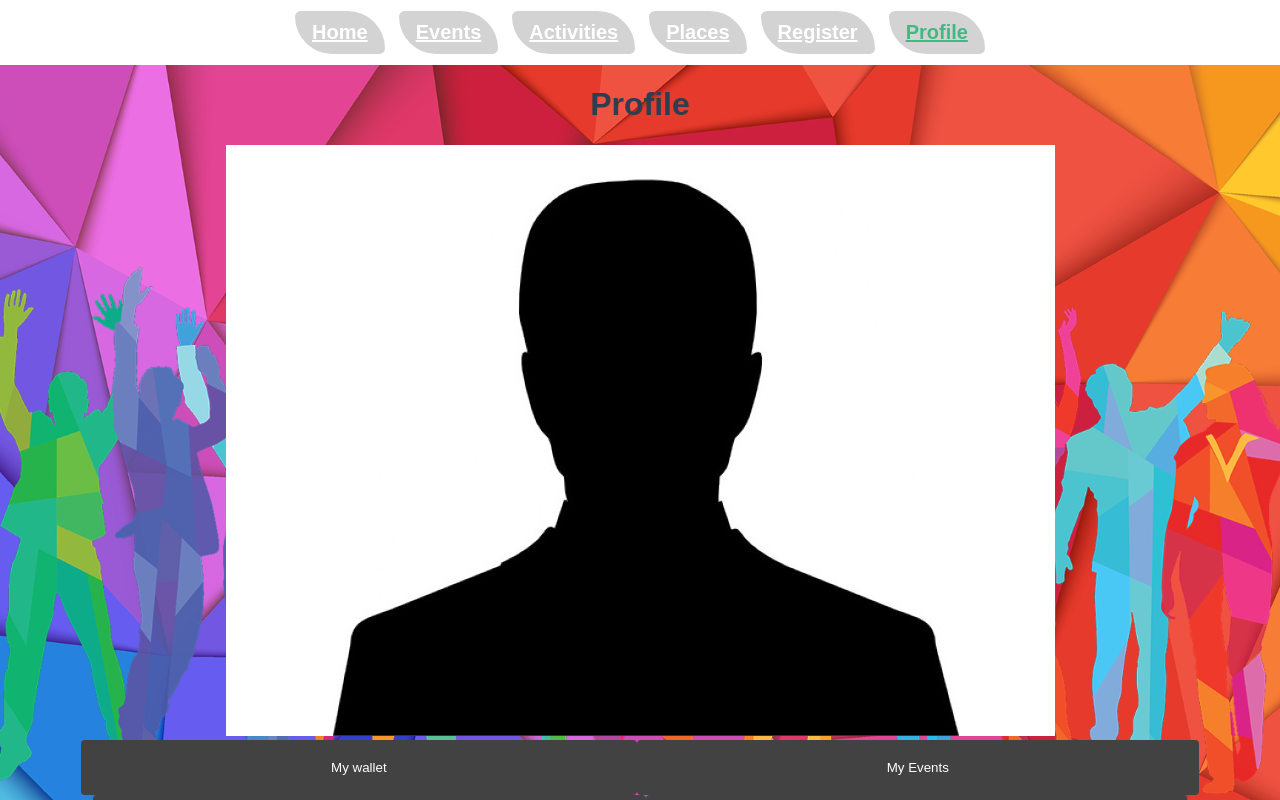
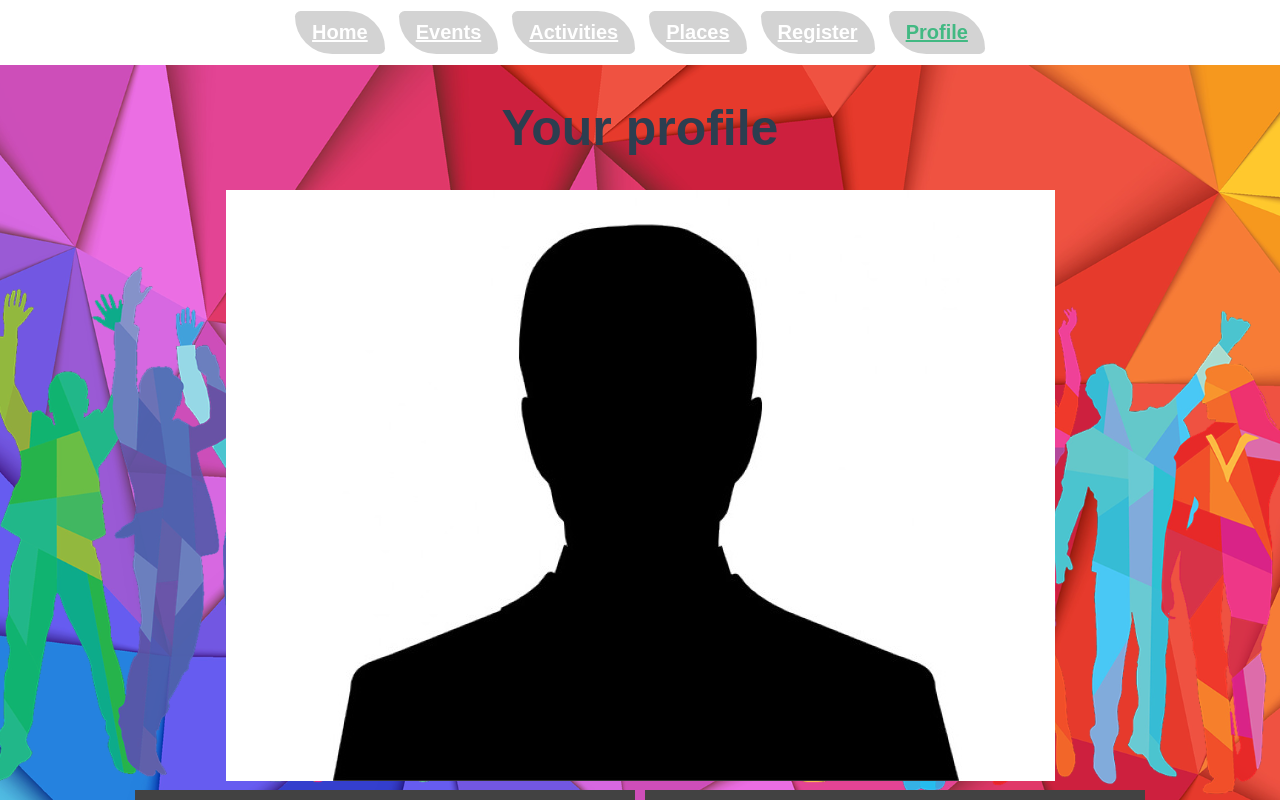
Before and after one commit to ohack38/vue_kurs_test, a Vue app: page /profile in a window 1280 px wide. Shown: the top 800 px of the page. Built offline with nearby package versions, Linux system fonts and the light colour scheme; a web font is replaced by a local one.

Commit message:
change in button sizes

```diff
--- a/src/views/Home.vue
+++ b/src/views/Home.vue
@@ -54,8 +54,8 @@ input[type=password] {
     box-sizing: border-box;
 }
 button{
-    width: inherit;
-    height: inherit;
+    width: 150px;
+    height: 50px;
     background-color: #424242;
     color: white;
     border: none;
--- a/src/views/ProfileView.vue
+++ b/src/views/ProfileView.vue
@@ -1,11 +1,11 @@
 <template>
 <div id="profile">
-    <h1>Profile</h1>
+    <h1 style="font-size : 50px">Your profile</h1>
 
     <img src="../assets/anon.jpg">
     <br>
-    <button type="button">My wallet</button>
-    <button type="button">My Events</button>
+    <button type="button">Wallet</button>
+    <button type="button">Events</button><br>
     <button type="button">Contacts</button>
     <button type="button">Settigs</button>
 
@@ -16,14 +16,15 @@
 <style>
 
 button{
-    width: inherit;
-    height: inherit;
-    padding: 20px 250px;
+   width: 150px;
+    height: 120px;
+    padding: 50px 250px;
+    margin: 5px;
     background-color: #424242;
     color: white;
     border: 5px;
-    border-radius: 4px;
     cursor: pointer;
+    font-size: 45px;
 }
 button:hover {
     background-image: linear-gradient(to right, green, lightgreen);
```
